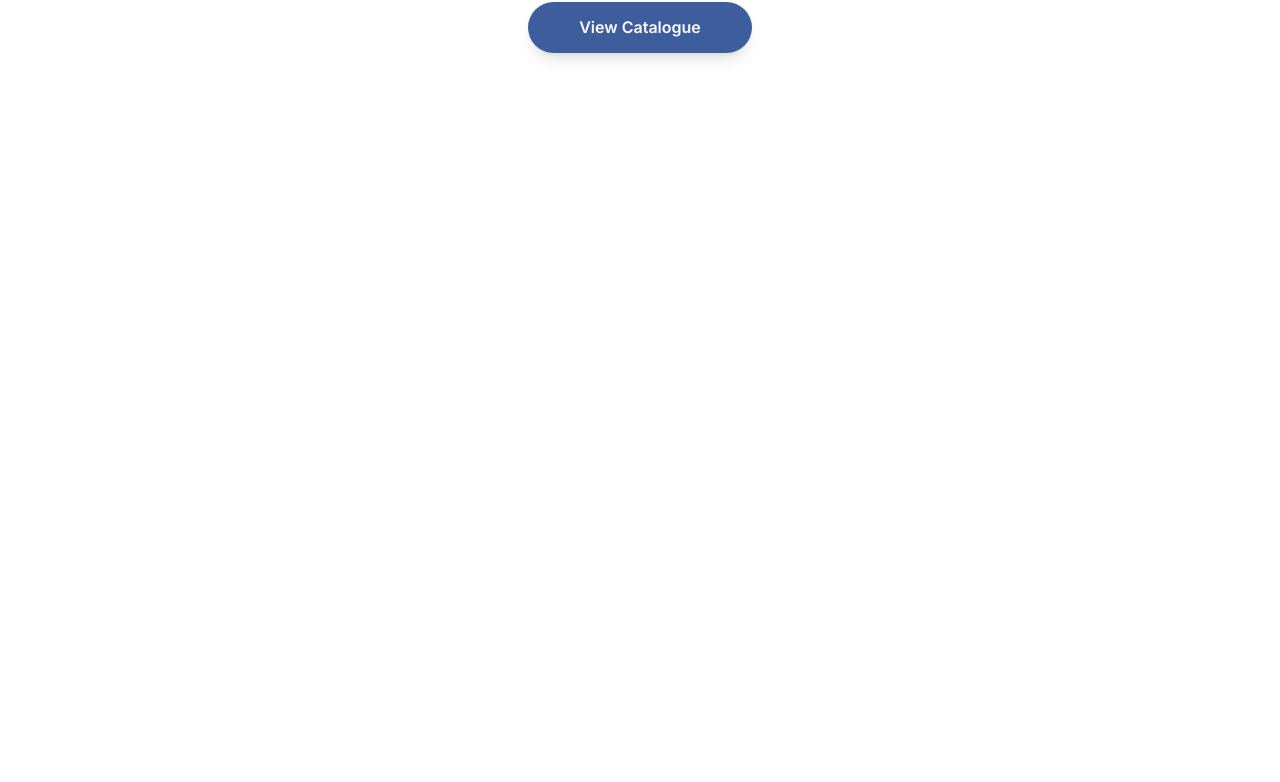
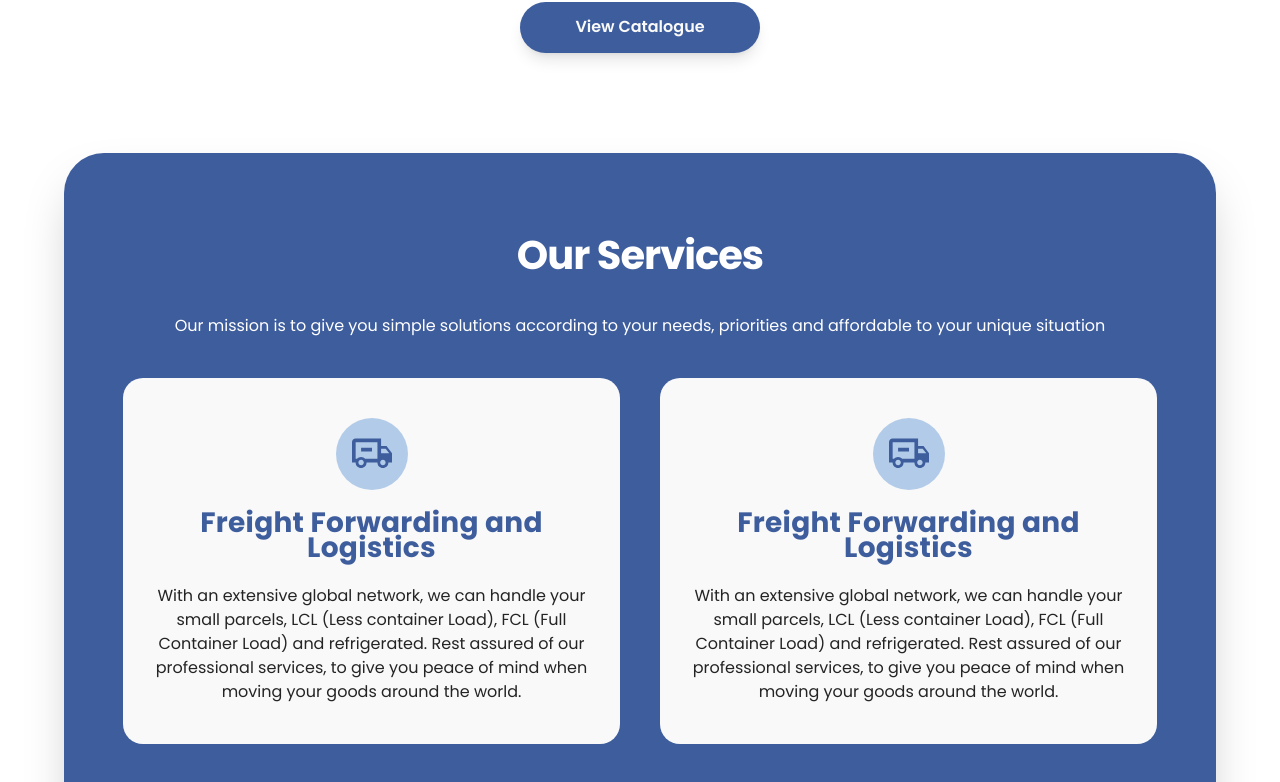
Before and after one commit to JoseAngel1196/rdr-solutions, a Next.js app: page / in a window 1280 px wide. Shown: the part 1957-2739 px from the top of the page. Before the commit the page ends 2110 px from the top, so only its background shows below. Built offline with nearby package versions, Linux system fonts and the light colour scheme.

Commit message:
Set OurServices

```diff
--- a/src/app/layout.js
+++ b/src/app/layout.js
@@ -1,7 +1,7 @@
 import "./globals.css";
-import { Inter } from "next/font/google";
+import { Poppins } from "next/font/google";
 
-const inter = Inter({ subsets: ["latin"] });
+const poppins = Poppins({ subsets: ["latin"], weight: ["400", "600", "700"] });
 
 export const metadata = {
   title: "RDR Solutions",
@@ -12,7 +12,7 @@ export const metadata = {
 export default function RootLayout({ children }) {
   return (
     <html lang="en">
-      <body className={inter.className}>{children}</body>
+      <body className={poppins.className}>{children}</body>
     </html>
   );
 }
--- a/src/app/page.js
+++ b/src/app/page.js
@@ -7,6 +7,7 @@ import Home from "@/components/Home";
 import AboutUs from "@/components/AboutUs";
 import LogoBar from "@/components/LogoBar";
 import OurProducts from "@/components/OurProducts";
+import OurServices from "@/components/OurServices";
 
 export default function Index() {
   const [activeSection, setActiveSection] = useState("Home");
@@ -50,6 +51,7 @@ export default function Index() {
       <AboutUs />
       <LogoBar />
       <OurProducts />
+      <OurServices />
     </div>
   );
 }
--- a/src/components/AboutUs.jsx
+++ b/src/components/AboutUs.jsx
@@ -13,7 +13,7 @@ const AboutUs = () => {
       />
 
       <div className="flex flex-col justify-center items-center">
-        <h2 className="w-[248px] md:w-full text-center lg:text-start text-[#0E5F8C] text-3xl font-bold tracking-tight pb-[22px]">
+        <h2 className="w-[248px] md:w-full text-center lg:text-start text-[#3E5D9D] text-3xl font-bold tracking-tight pb-[22px]">
           About Us
         </h2>
         <p className="w-[248px] md:w-full text-neutral-800 text-base font-normal">
--- a/src/components/OurProducts.jsx
+++ b/src/components/OurProducts.jsx
@@ -35,7 +35,7 @@ const OurProducts = () => {
         Our Products
       </h2>
 
-      <div className="flex flex-row items-center justify-start py-[60px] overflow-x-auto scroll-smooth">
+      <div className="flex flex-row items-center justify-start xl:justify-center py-[60px] overflow-x-auto scroll-smooth">
         {products.map((product, i) => (
           <div key={product.id}>
             <div
@@ -59,7 +59,7 @@ const OurProducts = () => {
       </div>
 
       <div className="flex justify-center items-center">
-        <button className="w-56 h-[51px] px-[50px] py-[15px] bg-[#3E5D9D] rounded-[50px] shadow-lg gap-2 text-center text-stone-50 text-base font-semibold capitalize leading-tight">
+        <button className="w-[15rem] h-[51px] px-[50px] py-[15px] bg-[#3E5D9D] rounded-[50px] shadow-lg gap-2 text-center text-stone-50 text-base font-semibold capitalize leading-tight">
           View Catalogue
         </button>
       </div>
--- /dev/null
+++ b/src/components/OurServices.jsx
@@ -0,0 +1,75 @@
+import Image from "next/image";
+import React from "react";
+
+const items = [
+  {
+    id: 1,
+    title: "Freight Forwarding and Logistics",
+    text: "With an extensive global network, we can handle your small parcels, LCL (Less container Load), FCL (Full Container Load) and refrigerated. Rest assured of our professional services, to give you peace of mind when moving your goods around the world.",
+  },
+  {
+    id: 2,
+    title: "Freight Forwarding and Logistics",
+    text: "With an extensive global network, we can handle your small parcels, LCL (Less container Load), FCL (Full Container Load) and refrigerated. Rest assured of our professional services, to give you peace of mind when moving your goods around the world.",
+  },
+  {
+    id: 3,
+    title: "Freight Forwarding and Logistics",
+    text: "With an extensive global network, we can handle your small parcels, LCL (Less container Load), FCL (Full Container Load) and refrigerated. Rest assured of our professional services, to give you peace of mind when moving your goods around the world.",
+  },
+  {
+    id: 4,
+    title: "Freight Forwarding and Logistics",
+    text: "With an extensive global network, we can handle your small parcels, LCL (Less container Load), FCL (Full Container Load) and refrigerated. Rest assured of our professional services, to give you peace of mind when moving your goods around the world.",
+  },
+];
+
+const OurServices = () => {
+  return (
+    <div className="flex justify-center items-center">
+      <div className="flex flex-col items-center  bg-[#3E5D9D] px-[1.25rem] md:px-[59px] py-[4.5rem] rounded-[2.5rem] w-[90vw] gap-[2.5rem] shadow-2xl">
+        <div className="flex flex-col items-center gap-[1.8125rem] self-stretch">
+          <h2 className="text-center text-white text-[2.5rem] font-bold tracking-tight">
+            Our Services
+          </h2>
+
+          <p className="text-center text-white text-[1rem] font-normal">
+            Our mission is to give you simple solutions according to your needs,
+            priorities and affordable to your unique situation
+          </p>
+        </div>
+
+        <div className="flex flex-col justify-center items-center gap-[30px] lg:gap-[40px] lg:grid lg:grid-cols-2">
+          {items.map((item) => (
+            <div
+              key={item.id}
+              className="flex flex-col items-center py-[2.5rem] px-[1.875rem] gap-[1.25rem] self-stretch rounded-[20px] bg-[#F9F9F9]"
+            >
+              <span className="flex flex-col justify-center items-center gap-[10px] bg-[#6C9DD7]/[0.50] w-[72px] h-[72px] rounded-[2000px]">
+                <Image
+                  src={"/assets/images/truckIcon.svg"}
+                  width={40}
+                  height={40}
+                  alt="truckIcon"
+                  priority
+                />
+              </span>
+
+              <span className="flex flex-col justify-center items-center gap-[24px]">
+                <h4 className="self-stretch text-[#3E5D9D] text-center text-[28px] font-bold leading-[25px] tracking-[0.28px]">
+                  {item.title}
+                </h4>
+
+                <p className="self-stretch text-center text-[16px] text-[#242424]">
+                  {item.text}
+                </p>
+              </span>
+            </div>
+          ))}
+        </div>
+      </div>
+    </div>
+  );
+};
+
+export default OurServices;
```
Also changed, not shown: public/assets/images/truckIcon.svg (added).
